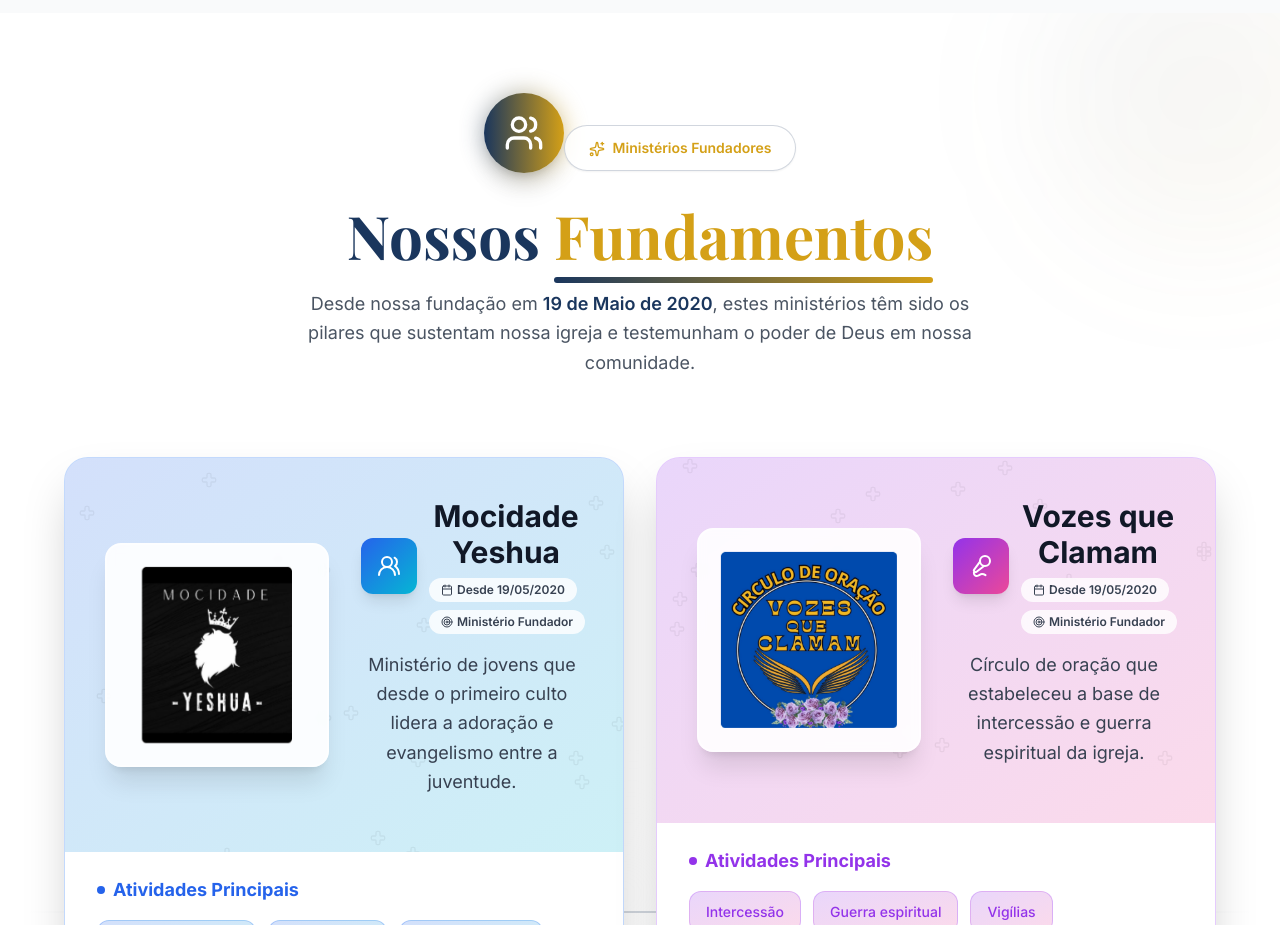
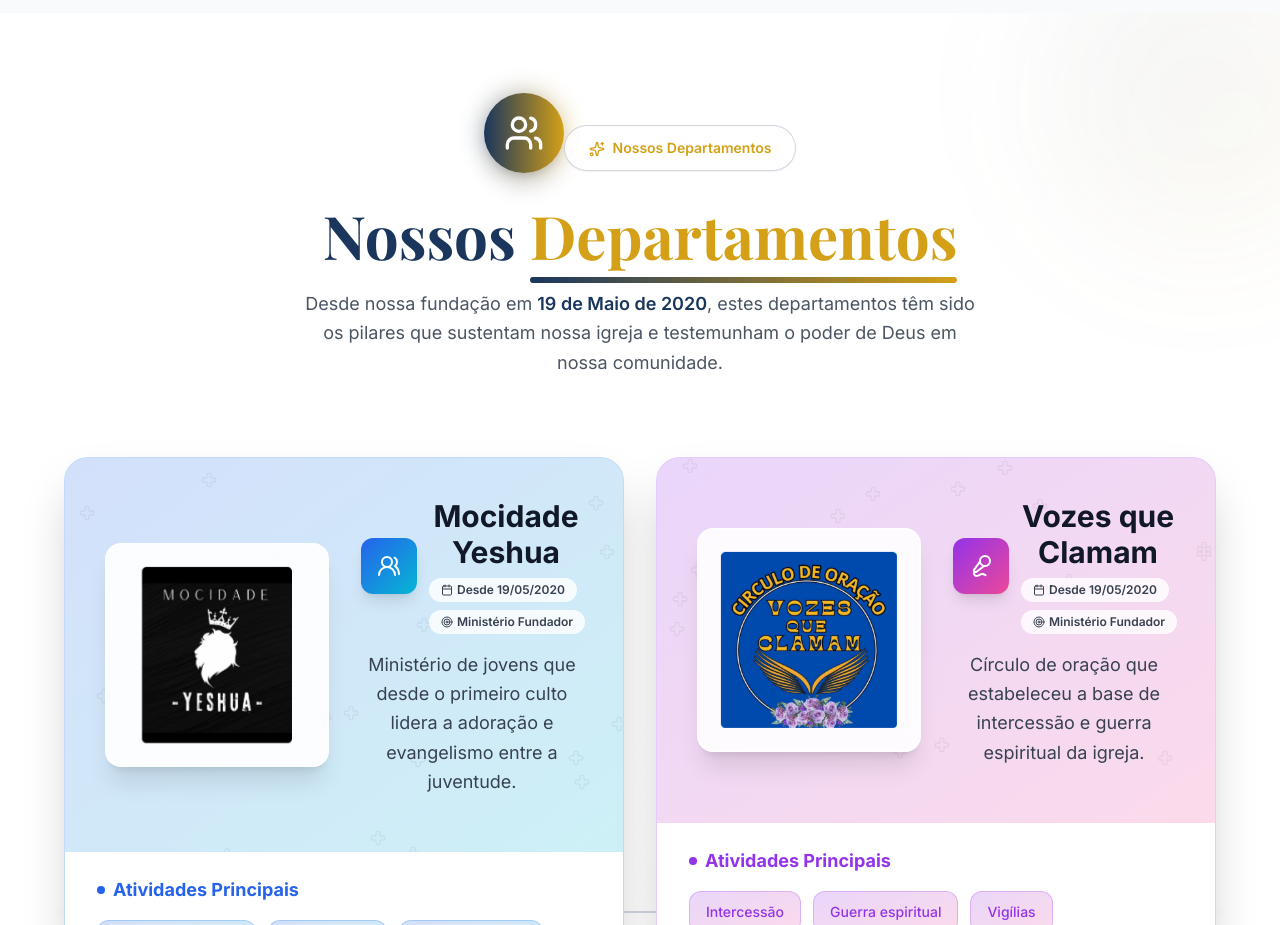
Before and after one commit to Octavio345/AD-Kadosh, a React (Vite) app: page / in a window 1280 px wide. Shown: the part 5860-6785 px from the top of the page. Built offline with nearby package versions, Linux system fonts and the light colour scheme.

Commit message:
Departamentos

```diff
--- a/src/components/Sections/Ministries/Ministries.jsx
+++ b/src/components/Sections/Ministries/Ministries.jsx
@@ -104,7 +104,7 @@ const Ministries = () => {
             className="inline-block px-6 py-3 bg-white/80 text-secondary rounded-full text-sm font-semibold mb-6 border border-primary/20 backdrop-blur-sm shadow-sm"
           >
             <Sparkles className="inline w-4 h-4 mr-2 text-secondary" />
-            Ministérios Fundadores
+            Nossos Departamentos
           </motion.span>
 
           <motion.h2
@@ -115,7 +115,7 @@ const Ministries = () => {
             className="text-4xl sm:text-5xl md:text-6xl font-serif font-bold text-primary mb-6"
           >
             Nossos <span className="text-secondary relative">
-              Fundamentos
+              Departamentos
               <motion.div
                 initial={{ width: 0 }}
                 whileInView={{ width: '100%' }}
@@ -134,7 +134,7 @@ const Ministries = () => {
             className="text-lg text-gray-600 max-w-2xl mx-auto leading-relaxed"
           >
             Desde nossa fundação em <span className="font-semibold text-primary">19 de Maio de 2020</span>,
-            estes ministérios têm sido os pilares que sustentam nossa igreja e testemunham
+            estes departamentos têm sido os pilares que sustentam nossa igreja e testemunham
             o poder de Deus em nossa comunidade.
           </motion.p>
         </motion.div>
```
